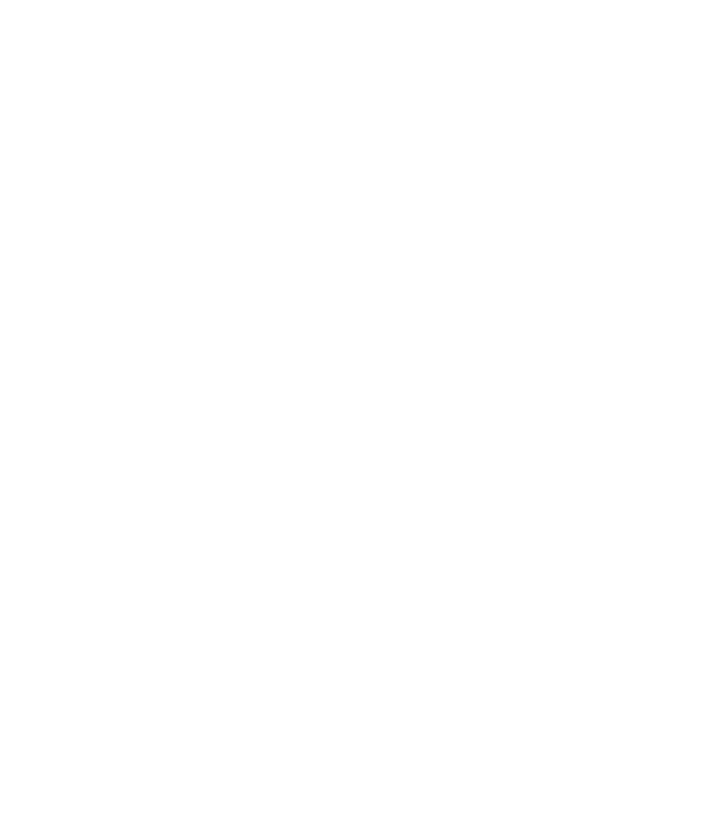
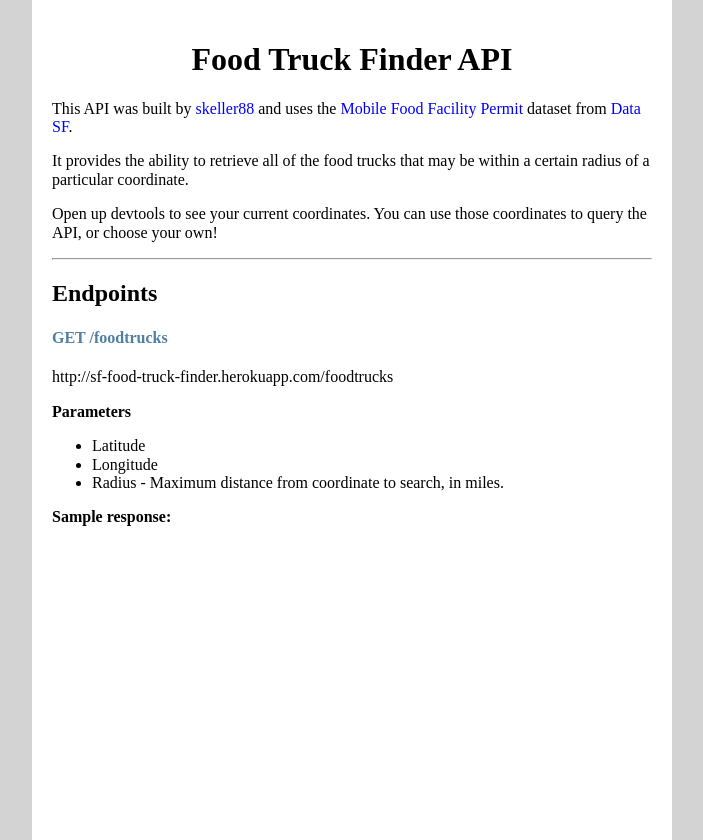
Before and after one commit to skeller88/SF-Food-Truck-Finder-Python, a website: page app/index.html in a window 1280 px wide. Shown: the whole page, without its empty margins (288-991 px from the left). Before the commit the page ends 800 px from the top, so only its background shows below. Drawn offline with nearby package versions, Linux system fonts and the light colour scheme; files that its build step writes are made by us from their sources.

Commit message:
Add basic styling for API page.

```diff
--- a/app/index.html
+++ b/app/index.html
@@ -3,9 +3,36 @@
     <head>
         <meta charset='utf-8'>
         <title>SF Food Truck Finder</title>
+        <link href='http://fonts.googleapis.com/css?family=Roboto:500,300' rel='stylesheet' type='text/css'>
+        <link rel='stylesheet' href='css/normalize.css'>
         <link rel='stylesheet' href='css/main.css'>
     </head>
     <body>
+        <header>
+            <h1 class='sk-page-title'>Food Truck Finder API</h1>
+        </header>
+        <section>
+            <p>This API was built by <a href='shanemkeller.com'>skeller88</a> and uses the <a href='https://data.sfgov.org/Economy-and-Community/Mobile-Food-Facility-Permit/rqzj-sfat'>Mobile Food Facility Permit</a> dataset from <a href='https://data.sfgov.org/'>Data SF</a>.</p>
+
+            <p>It provides the ability to retrieve all of the food trucks that may be within a certain radius of a particular coordinate.</p>
+
+            <p>Open up devtools to see your current coordinates. You can use those coordinates to query the API, or choose your own!</p>
+        </section>
+        <hr>
+        <section>
+            <h2>Endpoints</h2>
+            <h4 class='sk-endpoint-title'>GET /foodtrucks</h4>
+            <p>http://sf-food-truck-finder.herokuapp.com/foodtrucks</p>
+            <b>Parameters</b>
+            <ul>
+                <li>Latitude</li>
+                <li>Longitude</li>
+                <li>Radius - Maximum distance from coordinate to search, in miles.</li>
+            </ul>
+            <p><b>Sample response:</b>
+
+            </p>
+        </section>
     </body>
     <script src='js/util/geolocation.js'></script>
     <script>
--- a/app/less/main.less
+++ b/app/less/main.less
@@ -1,6 +1,30 @@
 body {
-    color: 'blue';
-    nav {
-        color: 'green';
-    }
+    background-color: white;
+    height: 100%;
+    margin: 0 auto;
+    padding: 20px;
+    width: 600px;
 }
+
+html {
+    background-color: lightgrey;
+    height: 100%;
+    width: 100%;
+}
+
+a, a:visited {
+    color: blue;
+    text-decoration: none;
+}
+
+a:hover {
+    text-decoration: underline;
+}
+
+.sk-endpoint-title {
+    color: rgb(81, 127, 164);
+}
+
+.sk-page-title {
+    text-align: center;
+}
--- a/package.json
+++ b/package.json
@@ -23,13 +23,11 @@
   },
   "dependencies": {
     "async": "^0.9.0",
-    "backbone": "^1.1.2",
     "body-parser": "^1.12.0",
     "console": "^0.5.2",
     "csv-parse": "0.0.8",
     "express": "^4.11.2",
     "http": "0.0.0",
-    "jquery": "^2.1.3",
     "less": "^2.4.0",
     "mongodb": "^1.4.31",
     "mongoomise": "0.0.8",
```
